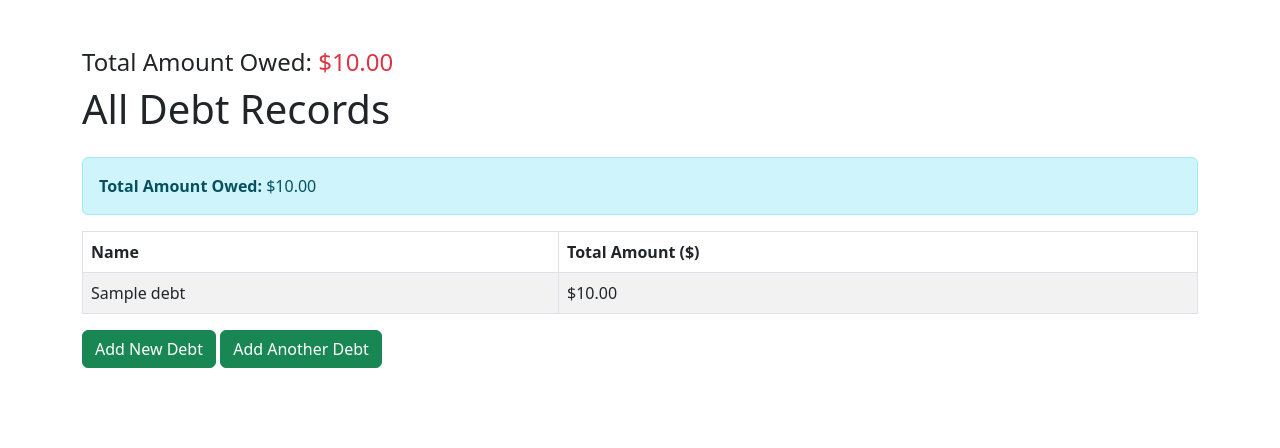
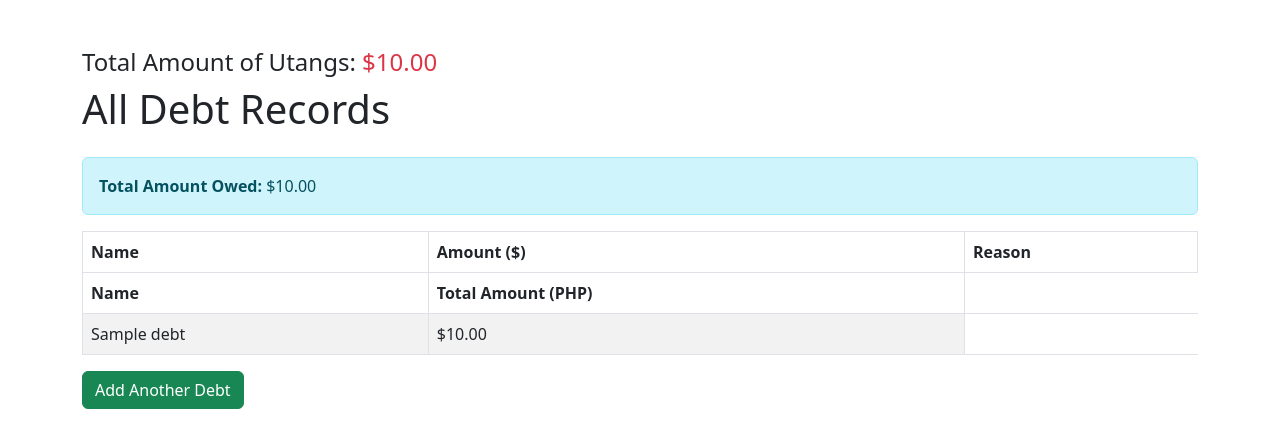
Before and after one commit to eymaster/utangs, a Flask app: page /debts in a window 1280 px wide. Shown: the top 448 px of the page. Run offline with Flask 3, Linux system fonts and the light colour scheme; tables that the repository leaves empty hold one stand-in row (values such as "Sample post").

Commit message:
Update debts.html

```diff
--- a/templates/debts.html
+++ b/templates/debts.html
@@ -6,7 +6,7 @@
 </head>
 <body class="container py-5">
 
-<h4>Total Amount Owed: <span class="text-danger">${{ "%.2f"|format(total_debt) }}</span></h4>
+<h4>Total Amount of Utangs: <span class="text-danger">${{ "%.2f"|format(total_debt) }}</span></h4>
   <h1 class="mb-4">All Debt Records</h1>
 
 <div class="alert alert-info">
@@ -15,9 +15,29 @@
 
 <table class="table table-bordered table-striped">
   <thead>
+      <tr>
+        <th>Name</th>
+        <th>Amount ($)</th>
+        <th>Reason</th>
+      </tr>
+  </thead>
+  <tbody>
+  {% for debt in debts %}
+  <tr>
+    <td>{{ debt.name }}</td>
+    <td>${{ "%.2f"|format(debt.amount) }}</td>
+    <td>{{ debt.reason }}</td>
+    <td>
+      <a href="{{ url_for('edit', debt_id=debt.id) }}" class="btn btn-sm btn-warning">Edit</a>
+      <a href="{{ url_for('delete', debt_id=debt.id) }}" class="btn btn-sm btn-danger" onclick="return confirm('Delete this record?');">Delete</a>
+    </td>
+  </tr>
+  {% endfor %}
+  </tbody>
+  <thead>
     <tr>
       <th>Name</th>
-      <th>Total Amount ($)</th>
+      <th>Total Amount (PHP)</th>
     </tr>
   </thead>
   <tbody>
@@ -25,12 +45,12 @@
     <tr>
       <td>{{ name }}</td>
       <td>${{ "%.2f"|format(amount) }}</td>
+
     </tr>
     {% endfor %}
   </tbody>
 </table>
 
-<a href="/" class="btn btn-success">Add New Debt</a>
   <a href="/" class="btn btn-success">Add Another Debt</a>
 </body>
 </html>
```
